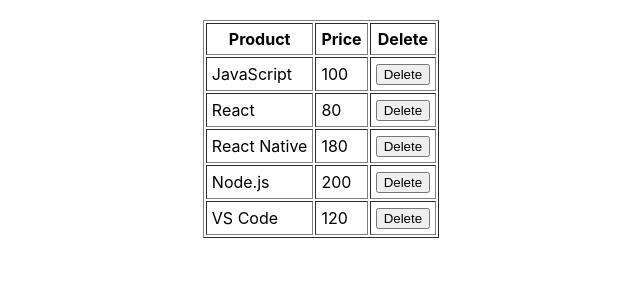
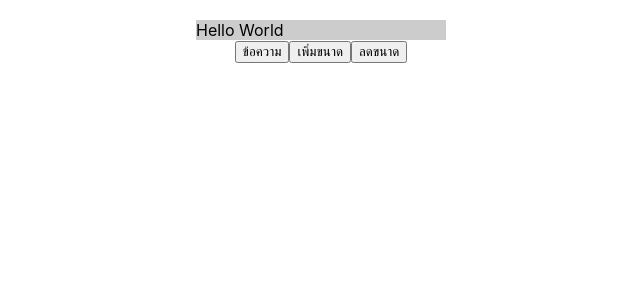
Before and after one commit to danicabeau/app1, a React (Create React App) app: page / in a window 1280 px wide. Shown: the top 300 px of the page, without its empty margins (319-959 px from the left). Built offline with nearby package versions, Linux system fonts and the light colour scheme.

Commit message:
add state-func

```diff
--- a/src/App.js
+++ b/src/App.js
@@ -6,10 +6,14 @@
 import { Calculator2 } from './calculator';
 import { EventData1 } from './event-data';
 import RefsArray from './refs-array';
+import MessageBox from './state-func';
+export default function App(){
+  return <MessageBox/>
+}
 //import './style.css';
-export default function App(){
-  return <RefsArray/>
-}
+//export default function App(){
+//  return <RefsArray/>
+//}
 //export default function App(){
 //  return<EventData1/>
 //}
--- /dev/null
+++ b/src/state-func.js
@@ -0,0 +1,35 @@
+import React,{ useState } from "react";
+
+export default function MessageBox(){
+    let[text,setText]=useState('Hello World')
+    let [size,setSize]=useState(16)
+
+    const onClickSetText=()=>{
+        let t = prompt('กำหนดข้อความ')
+        if(t)setText(t)
+    }
+
+    const onClickZoomIn=()=>{
+        let newSize = size + 1
+        setSize(newSize)
+    }
+
+    let msgboxStyles={
+        display:'inline-block',
+        width:'250px',
+        fontSize:size,
+        backgroundColor:'#ccc',
+        textAlign:'left'
+    }
+
+    return(
+        <div style={{textAlign:'center',marginTop:20}}>
+            <div style={msgboxStyles}>{text}</div>
+            <br/>
+            <button onClick={onClickSetText}>ข้อความ</button>
+            <button onClick={onClickZoomIn}>เพิ่มขนาด</button>
+            <button onClick={() => setSize(size - 1)}>ลดขนาด</button>
+        </div>
+    )
+
+}
```
